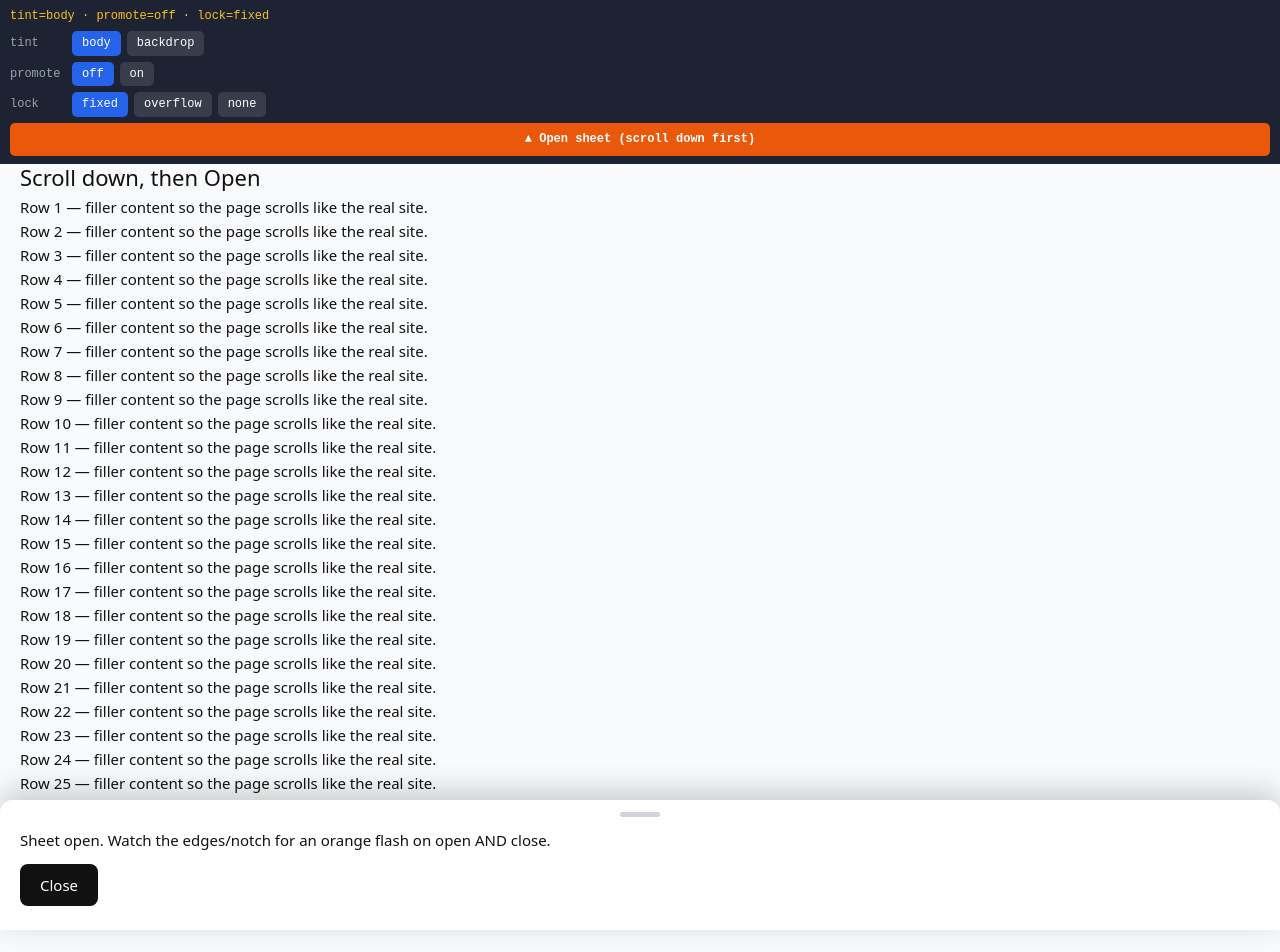
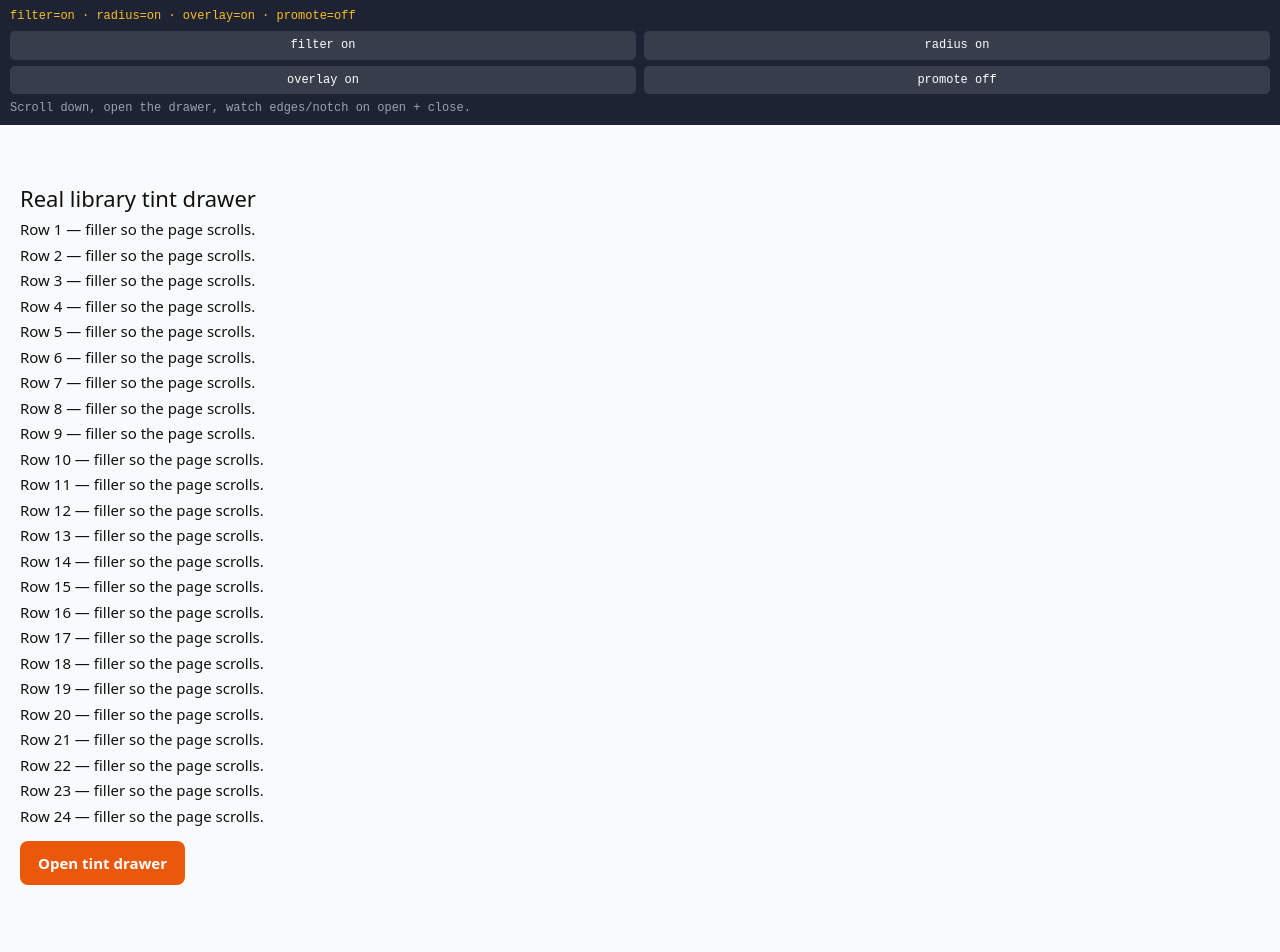
Before and after one commit to harshmandan/svaul, a SvelteKit app: page /flash-test in a window 1280 px wide. Shown: the top 952 px of the page. After the commit the page ends 925 px from the top, so only its background shows below. Built offline with nearby package versions, Linux system fonts and the light colour scheme.

Commit message:
test: /flash-test now uses real library drawer + feature-kill toggles

```diff
--- a/src/routes/flash-test/+page.svelte
+++ b/src/routes/flash-test/+page.svelte
@@ -1,119 +1,86 @@
 <script lang="ts">
-    // ─────────────────────────────────────────────────────────────────────────
     // THROWAWAY iOS isolation page for the "whole page flashes orange" bug.
-    // A minimal, hand-rolled copy of the scale-background + tint so each toggle
-    // isolates ONE mechanism. Open on an iPhone, flip toggles, and note which
-    // combination has NO orange flash on open/close. Delete this route after.
-    // ─────────────────────────────────────────────────────────────────────────
-    const TINT = "#ea580c";
+    // Uses the REAL library Drawer (orange scale tint). Each toggle injects a CSS
+    // override disabling ONE library-specific feature, to find which stops the
+    // flash. Open on an iPhone, flip toggles on open/close. Delete route after.
+    import Drawer from "$lib/index.js";
 
-    let open = $state(false);
-    let tintMode = $state<"body" | "backdrop">("body");
+    let killFilter = $state(false);
+    let killOverlay = $state(false);
+    let killRadius = $state(false);
     let promote = $state(false);
-    let lockMode = $state<"fixed" | "overflow" | "none">("fixed");
-    let scrollYVar = $state(0);
-    let savedTop = 0;
 
-    function lock() {
-        const y = window.scrollY;
-        savedTop = y;
-        if (lockMode === "fixed") {
-            const b = document.body.style;
-            b.position = "fixed";
-            b.top = `-${y}px`;
-            b.left = "0";
-            b.right = "0";
-            b.width = "100%";
-        } else if (lockMode === "overflow") {
-            document.documentElement.style.overflow = "hidden";
-            document.body.style.overflow = "hidden";
+    // Library CSS is in @layer svaul, so these unlayered !important rules win.
+    $effect(() => {
+        const rules: string[] = [];
+        if (killFilter) rules.push("[data-svaul-drawer-wrapper]{filter:none!important}");
+        if (killRadius) rules.push("[data-svaul-drawer-wrapper]{border-radius:0!important}");
+        if (killOverlay) rules.push("[data-svaul-drawer-overlay]{background:transparent!important}");
+        if (promote)
+            rules.push(
+                "[data-svaul-drawer-wrapper]{will-change:transform;backface-visibility:hidden;-webkit-backface-visibility:hidden}",
+            );
+
+        const id = "flash-test-overrides";
+        let el = document.getElementById(id) as HTMLStyleElement | null;
+        if (!el) {
+            el = document.createElement("style");
+            el.id = id;
+            document.head.appendChild(el);
         }
-    }
-    function unlock() {
-        if (lockMode === "fixed") {
-            const b = document.body.style;
-            b.position = b.top = b.left = b.right = b.width = "";
-            window.scrollTo(0, savedTop);
-        } else if (lockMode === "overflow") {
-            document.documentElement.style.overflow = "";
-            document.body.style.overflow = "";
-        }
-    }
+        el.textContent = rules.join("\n");
+        return () => el?.remove();
+    });
 
-    function openSheet() {
-        scrollYVar = window.scrollY;
-        if (tintMode === "body") document.body.style.background = TINT;
-        lock();
-        open = true;
-    }
-    function closeSheet() {
-        open = false;
-        unlock();
-        // Match the library: drop the body tint after the scale settles.
-        setTimeout(() => {
-            if (tintMode === "body") document.body.style.background = "";
-        }, 500);
-    }
+    const config = $derived(
+        "filter=" +
+            (killFilter ? "OFF" : "on") +
+            " · radius=" +
+            (killRadius ? "OFF" : "on") +
+            " · overlay=" +
+            (killOverlay ? "OFF" : "on") +
+            " · promote=" +
+            (promote ? "on" : "off"),
+    );
 
-    // A concise label so a screenshot captures the exact config under test.
-    const config = $derived(
-        `tint=${tintMode} · promote=${promote ? "on" : "off"} · lock=${lockMode}`,
-    );
+    const rows = Array.from({ length: 24 }, (_, i) => i + 1);
 </script>
 
 <svelte:head><title>flash-test</title></svelte:head>
 
-<!-- Fixed controls: always reachable regardless of scroll / lock. -->
 <div class="controls">
     <div class="cfg">{config}</div>
-    <div class="row">
-        <span>tint</span>
-        <button class:on={tintMode === "body"} onclick={() => (tintMode = "body")}>body</button>
-        <button class:on={tintMode === "backdrop"} onclick={() => (tintMode = "backdrop")}
-            >backdrop</button
-        >
+    <div class="btnrow">
+        <button class:on={killFilter} onclick={() => (killFilter = !killFilter)}>filter {killFilter ? "OFF" : "on"}</button>
+        <button class:on={killRadius} onclick={() => (killRadius = !killRadius)}>radius {killRadius ? "OFF" : "on"}</button>
     </div>
-    <div class="row">
-        <span>promote</span>
-        <button class:on={!promote} onclick={() => (promote = false)}>off</button>
-        <button class:on={promote} onclick={() => (promote = true)}>on</button>
+    <div class="btnrow">
+        <button class:on={killOverlay} onclick={() => (killOverlay = !killOverlay)}>overlay {killOverlay ? "OFF" : "on"}</button>
+        <button class:on={promote} onclick={() => (promote = !promote)}>promote {promote ? "on" : "off"}</button>
     </div>
-    <div class="row">
-        <span>lock</span>
-        <button class:on={lockMode === "fixed"} onclick={() => (lockMode = "fixed")}>fixed</button>
-        <button class:on={lockMode === "overflow"} onclick={() => (lockMode = "overflow")}
-            >overflow</button
-        >
-        <button class:on={lockMode === "none"} onclick={() => (lockMode = "none")}>none</button>
-    </div>
-    <button class="open" onclick={openSheet}>▲ Open sheet (scroll down first)</button>
+    <p class="hint">Scroll down, open the drawer, watch edges/notch on open + close.</p>
 </div>
 
-<!-- Fixed tint backdrop (only used in backdrop mode); sits behind the wrapper. -->
-{#if tintMode === "backdrop"}
-    <div class="backdrop" class:show={open}></div>
-{/if}
+<div data-svaul-drawer-wrapper class="wrapper">
+    <div class="page">
+        <h1>Real library tint drawer</h1>
+        {#each rows as n}
+            <p>Row {n} — filler so the page scrolls.</p>
+        {/each}
 
-<!-- The scaled page. transform-origin pinned to the scroll offset, like the library. -->
-<div
-    class="wrapper"
-    class:open
-    class:promote
-    style="transform-origin: 50% {scrollYVar}px;"
->
-    <div class="page">
-        <h1>Scroll down, then Open</h1>
-        {#each Array(30) as _, i}
-            <p>Row {i + 1} — filler content so the page scrolls like the real site.</p>
-        {/each}
+        <Drawer direction="bottom" scaleBackground backgroundColor="#ea580c" class="panel">
+            {#snippet trigger(props)}
+                <button {...props} class="open">Open tint drawer</button>
+            {/snippet}
+            {#snippet handle(props)}
+                <div {...props} class="grab"></div>
+            {/snippet}
+            {#snippet children(controls)}
+                <p>Tint drawer open — the page behind should tint orange.</p>
+                <button class="close" onclick={controls.close}>Close</button>
+            {/snippet}
+        </Drawer>
     </div>
-</div>
-
-<!-- The "drawer": a plain bottom sheet that slides up. -->
-<div class="sheet" class:open>
-    <div class="grab"></div>
-    <p>Sheet open. Watch the edges/notch for an orange flash on open AND close.</p>
-    <button onclick={closeSheet}>Close</button>
 </div>
 
 <style>
@@ -123,7 +90,7 @@
     .controls {
         position: fixed;
         inset: env(safe-area-inset-top) 0 auto 0;
-        z-index: 20;
+        z-index: 2000;
         background: rgba(17, 24, 39, 0.95);
         color: #fff;
         padding: 8px 10px;
@@ -135,104 +102,71 @@
     .cfg {
         color: #fbbf24;
     }
-    .row {
+    .btnrow {
         display: flex;
-        align-items: center;
-        gap: 6px;
-    }
-    .row span {
-        width: 56px;
-        color: #9ca3af;
+        gap: 8px;
     }
     .controls button {
+        flex: 1;
         background: rgba(255, 255, 255, 0.12);
         color: #fff;
         border: 0;
         border-radius: 5px;
-        padding: 4px 10px;
+        padding: 6px 8px;
         font: inherit;
     }
     .controls button.on {
-        background: #2563eb;
+        background: #16a34a;
     }
-    .controls .open {
-        background: #ea580c;
-        padding: 8px;
-        font-weight: 600;
+    .hint {
+        margin: 0;
+        color: #9ca3af;
     }
-
-    .backdrop {
-        position: fixed;
-        inset: 0;
-        z-index: 0;
-        background: #ea580c;
-        opacity: 0;
-        transition: opacity 0.5s cubic-bezier(0.32, 0.72, 0, 1);
-    }
-    .backdrop.show {
-        opacity: 1;
-    }
-
     .wrapper {
-        position: relative;
-        z-index: 1;
         background: #f9fafb;
         min-height: 100vh;
-        transition: transform 0.5s cubic-bezier(0.32, 0.72, 0, 1);
     }
-    /* promote: keep a compositor layer alive before the scale animates. */
-    .wrapper.promote {
-        will-change: transform;
-        transform: translateZ(0);
-    }
-    /* open rules come AFTER .promote so they win at equal specificity. */
-    .wrapper.open,
-    .wrapper.open.promote {
-        transform: scale(0.9)
-            translate3d(0, calc(env(safe-area-inset-top) + 14px), 0);
-    }
-
     .page {
-        padding: 160px 20px 40px;
+        padding: 180px 20px 40px;
         color: #111;
-        font: 15px/1.6 system-ui, sans-serif;
+        font: 15px/1.7 system-ui, sans-serif;
     }
     .page h1 {
         font-size: 22px;
     }
-
-    .sheet {
-        position: fixed;
-        left: 0;
-        right: 0;
-        bottom: 0;
-        z-index: 10;
+    :global(.panel) {
+        display: flex;
+        flex-direction: column;
+        gap: 12px;
+        padding: 16px 20px calc(env(safe-area-inset-bottom) + 28px);
         background: #fff;
         border-radius: 12px 12px 0 0;
-        padding: 12px 20px calc(env(safe-area-inset-bottom) + 24px);
-        box-shadow: 0 -8px 30px rgba(0, 0, 0, 0.2);
-        transform: translateY(100%);
-        transition: transform 0.5s cubic-bezier(0.32, 0.72, 0, 1);
+        color: #111;
         font: 15px/1.5 system-ui, sans-serif;
-        color: #111;
     }
-    .sheet.open {
-        transform: translateY(0);
+    .open {
+        margin-top: 12px;
+        background: #ea580c;
+        color: #fff;
+        border: 0;
+        border-radius: 8px;
+        padding: 12px 18px;
+        font: 600 15px system-ui;
     }
     .grab {
         width: 40px;
         height: 5px;
         border-radius: 3px;
         background: #d1d5db;
-        margin: 0 auto 12px;
+        margin: 4px auto;
     }
-    .sheet button {
-        margin-top: 12px;
+    .close {
+        align-self: flex-start;
         background: #111;
         color: #fff;
         border: 0;
         border-radius: 8px;
-        padding: 10px 20px;
+        padding: 10px 18px;
         font: inherit;
     }
 </style>
```
